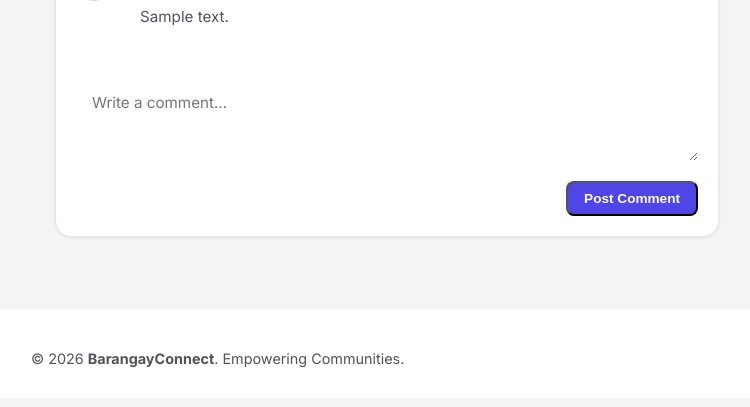
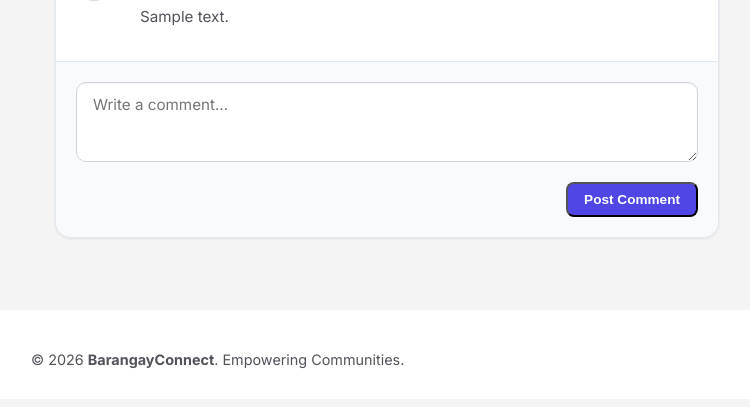
Before and after one commit to leizydog/barangay_concerns, a Django app: page /concerns/1/ in a window 1280 px wide. Shown: the part 1488-1895 px from the top of the page, without its empty margins (51-801 px from the left). Before the commit the page ends 1855 px from the top, so only its background shows below. Run offline with Django 4.2, Linux system fonts and the light colour scheme; a user stored in the database is signed in; tables that the repository leaves empty hold one stand-in row (values such as "Sample post"); grey boxes marked "Sample" are stand-in pictures; data that the repository does not hold is empty.

Commit message:
fix: Add visible border to comment textarea in light mode

```diff
--- a/barangay_concerns/templates/concerns/detail.html
+++ b/barangay_concerns/templates/concerns/detail.html
@@ -286,24 +286,35 @@
     }
     .comment-form {
         padding: 1.25rem;
-        border-top: 1px solid var(--border-color);
+        border-top: 1px solid #e2e8f0;
+        background: #f8fafc;
+    }
+    [data-theme="dark"] .comment-form {
+        border-top-color: var(--border-color, #374151);
         background: var(--bg-tertiary);
     }
     .comment-textarea {
         width: 100%;
         padding: 0.75rem 1rem;
         border-radius: 10px;
-        border: 1px solid var(--border-color);
-        background: var(--bg-secondary);
+        border: 1px solid #d1d5db;
+        background: #ffffff;
         color: var(--text-primary);
         font-family: inherit;
         font-size: 0.95rem;
         resize: vertical;
         min-height: 80px;
+        box-shadow: inset 0 1px 2px rgba(0, 0, 0, 0.05);
+    }
+    [data-theme="dark"] .comment-textarea {
+        border-color: var(--border-color, #4b5563);
+        background: var(--bg-secondary, #1f2937);
+        box-shadow: none;
     }
     .comment-textarea:focus {
         outline: none;
         border-color: var(--primary);
+        box-shadow: 0 0 0 3px rgba(99, 102, 241, 0.15);
     }
     .comment-submit {
         margin-top: 0.75rem;
```
